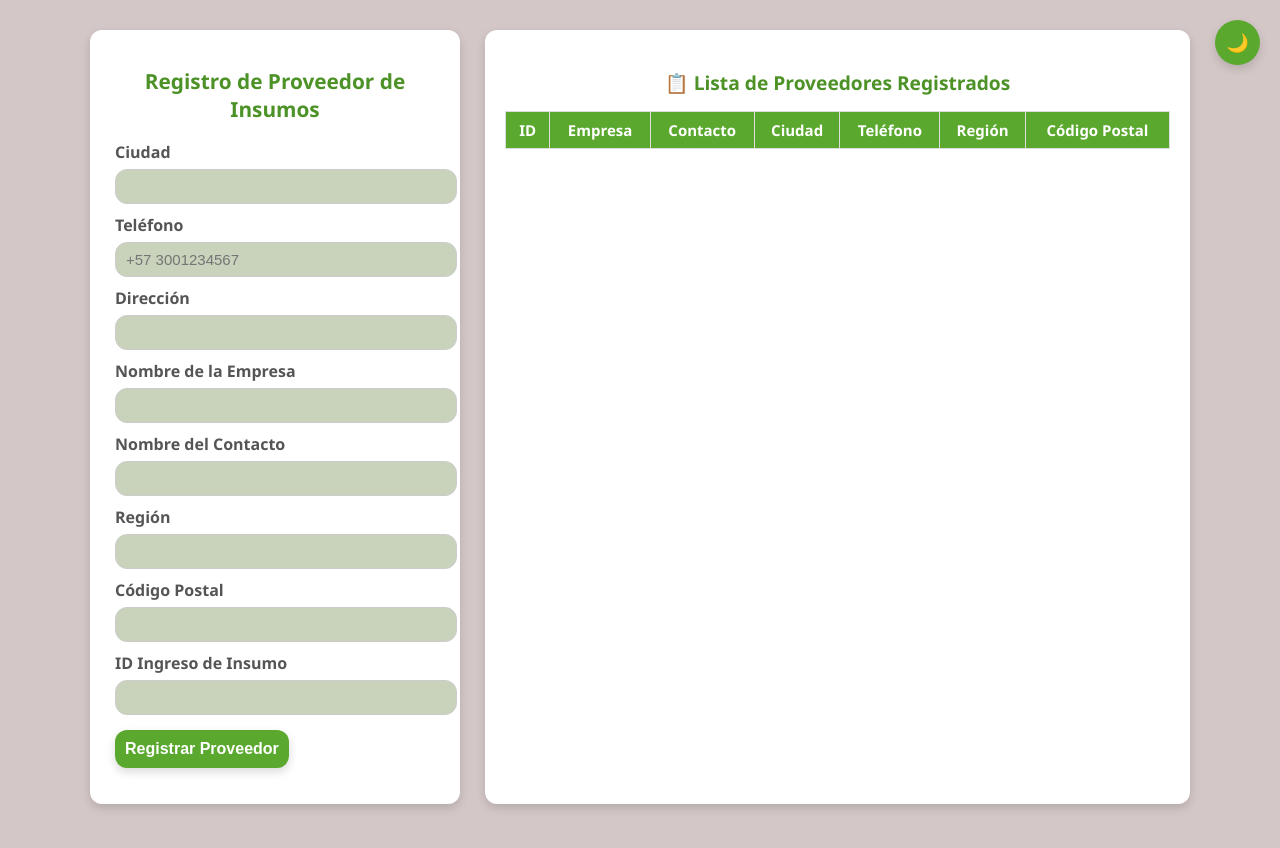
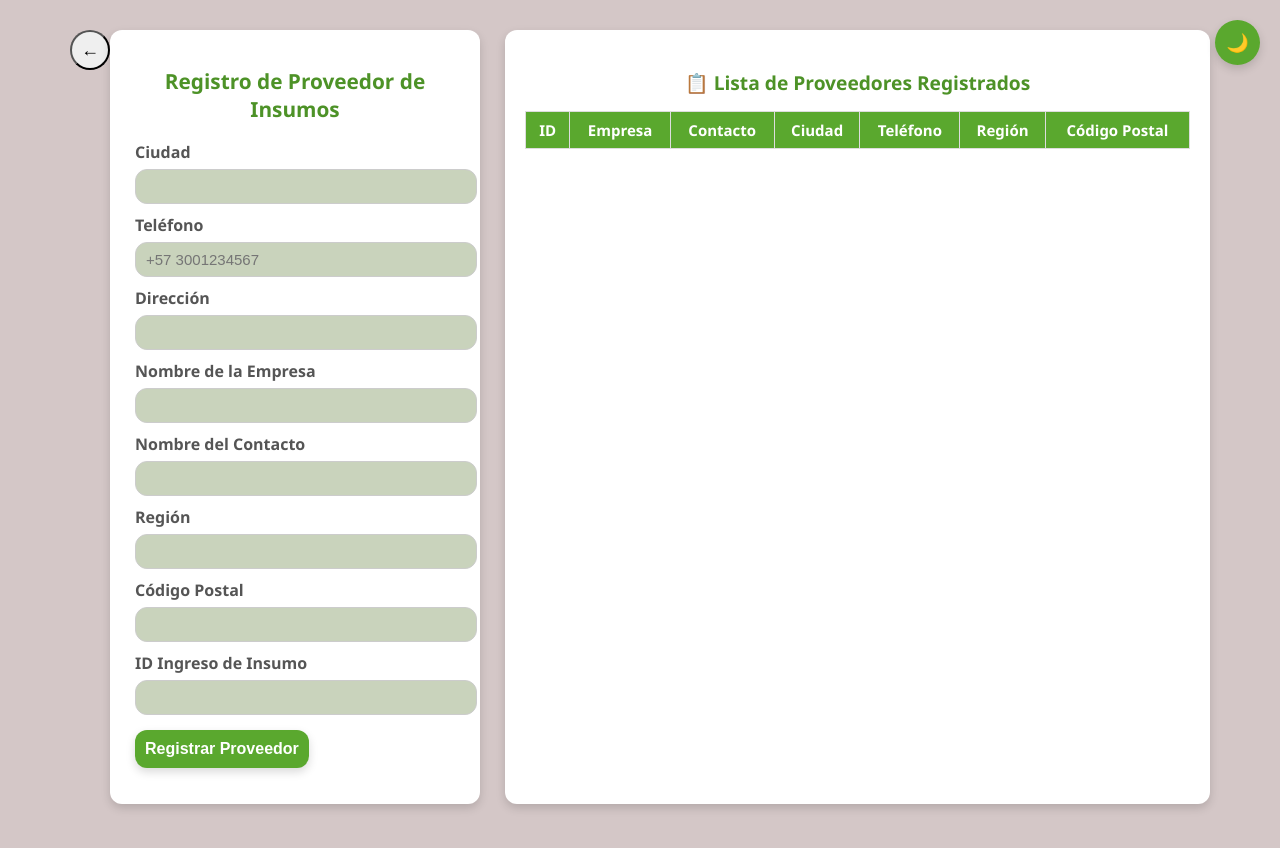
Before and after one commit to Jasa331/ProyectoDEMO, a website: page HTML/index_proveedor_insumo.html in a window 1280 px wide. Drawn offline with Linux system fonts and the light colour scheme.

Commit message:
cambios en admin y direccionamiento a index_proveedor_insumo

```diff
--- a/HTML/index_proveedor_insumo.html
+++ b/HTML/index_proveedor_insumo.html
@@ -12,7 +12,9 @@
 
   <!-- 🔘 Botón de cambio de tema -->
   <button id="themeToggle" title="Cambiar modo">🌙</button>
-
+<div class="top-bar">
+    <button id="btnBack" class="btn-nav" onclick="history.back()">←</button>
+  </div>
   <div class="container">
     <div class="form-container">
       <h2>Registro de Proveedor de Insumos</h2>
--- a/css/style_proveedor_insumo.css
+++ b/css/style_proveedor_insumo.css
@@ -58,6 +58,20 @@ body {
 
 #themeToggle:hover {
   background: var(--primary-dark);
+}
+
+
+
+/* ==================== BOTÓN VOLVER ==================== */
+#btnBack {
+  border-radius: 50%;
+  width: 40px;
+  height: 40px;
+  font-size: 18px;
+  padding: 0;
+  justify-content: center;
+  align-items: center;
+  display: flex;
 }
 
 /* ----------------------------------- ESTRUCTURA PRINCIPAL ----------------------------------- */
```
Also changed, not shown: HTML/index_dasboard_admin.html (+6 -2 lines).
